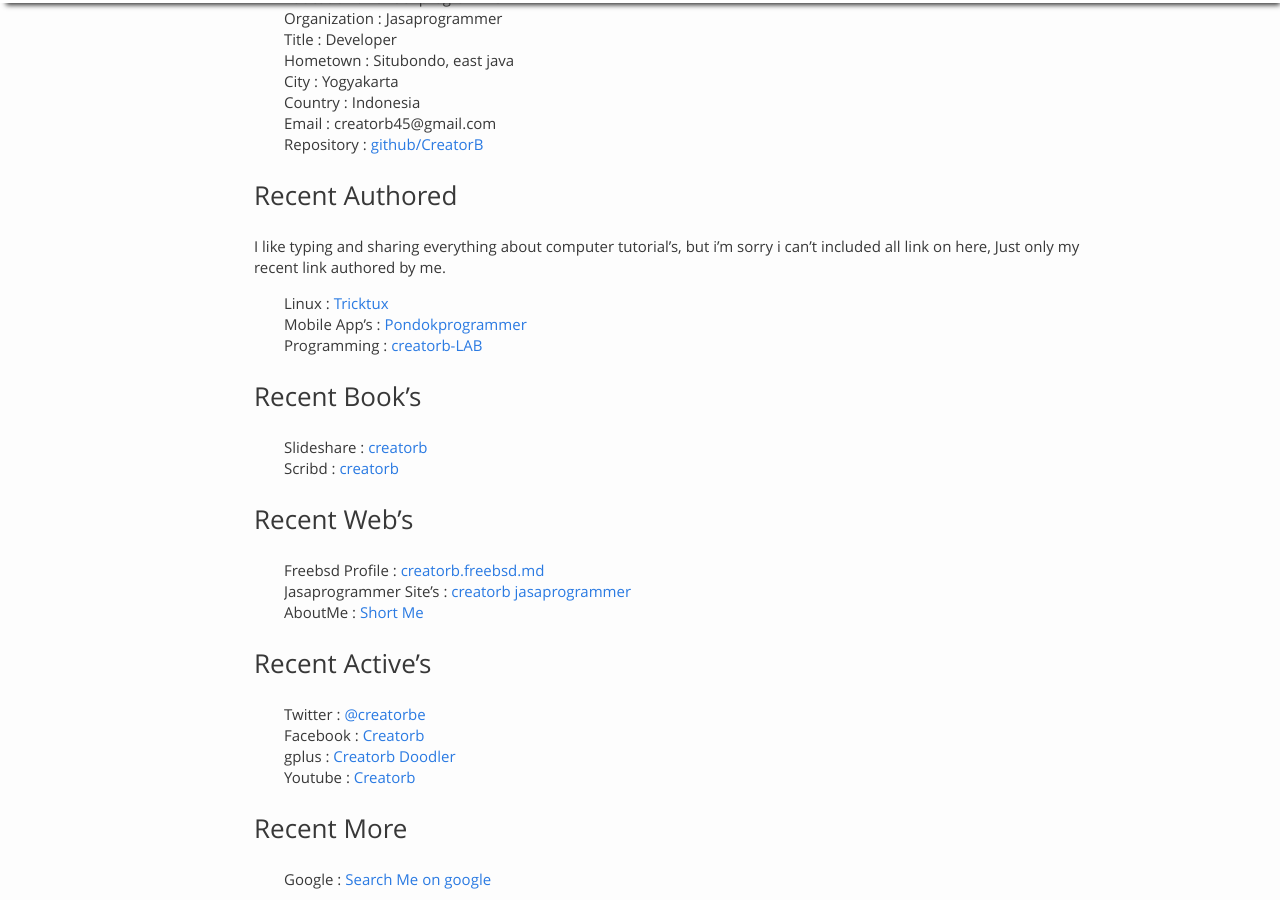
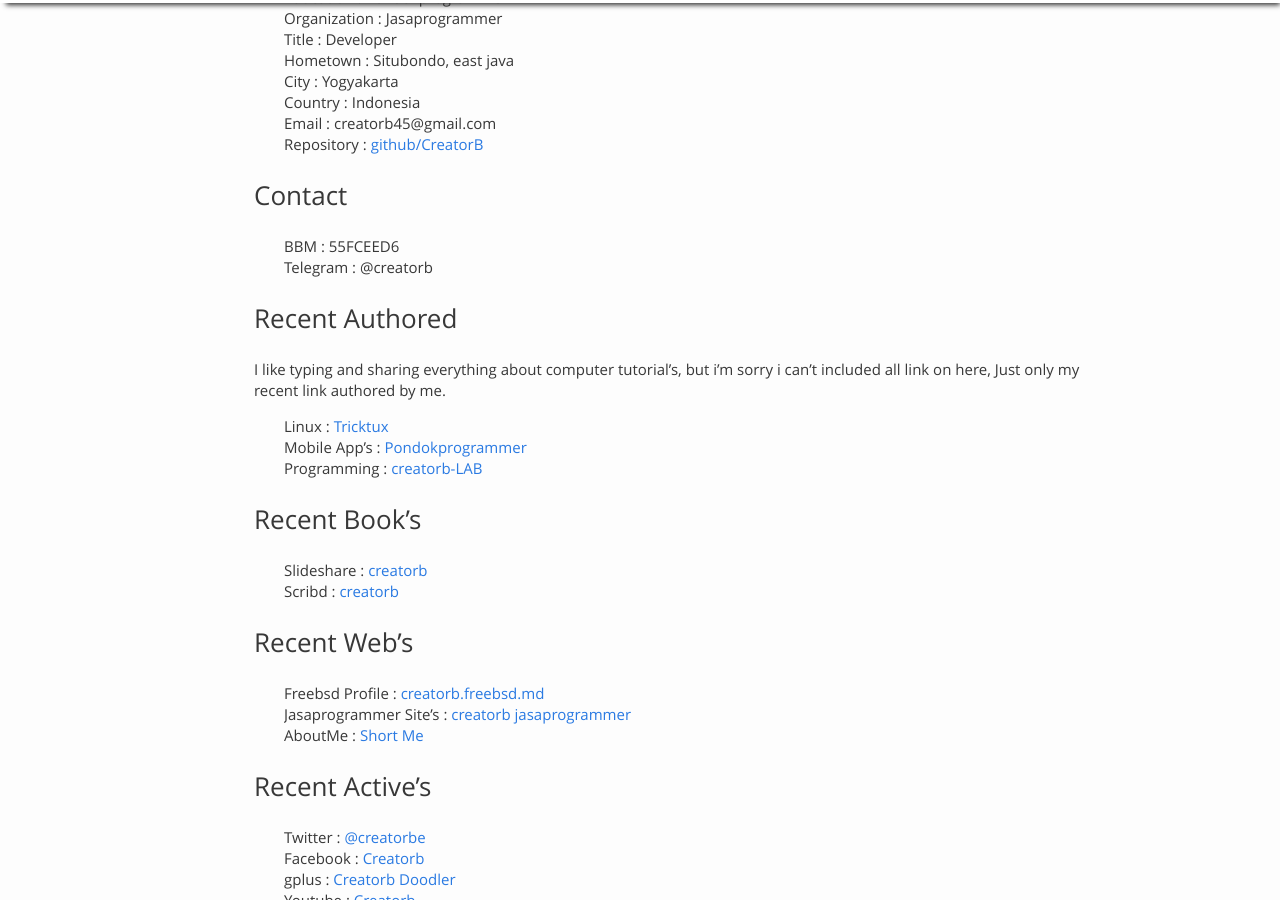
Before and after one commit to CreatorB/creatorb.github.io, a Jekyll site: the page built from _posts/2015-03-16-about-creatorb.markdown, in a window 1280 px wide and 900 px high, scrolled down 543 px. Built offline with Jekyll 4.4.1, drawn with Linux system fonts in a browser that asks for light colours; comment, search, counter and statistics services are not loaded.

Commit message:
add bbm contact

```diff
--- a/_posts/2015-03-16-about-creatorb.markdown
+++ b/_posts/2015-03-16-about-creatorb.markdown
@@ -28,6 +28,11 @@
 * Email		: creatorb45@gmail.com
 * Repository	: [github/CreatorB](https://github.com/CreatorB){:target="_blank"}
 
+###Contact
+
+* BBM		: 55FCEED6
+* Telegram	: @creatorb
+
 ###Recent Authored
 I like typing and sharing everything about computer tutorial's, but i'm sorry i can't included all link on here, Just only my recent link authored by me.
 
```
